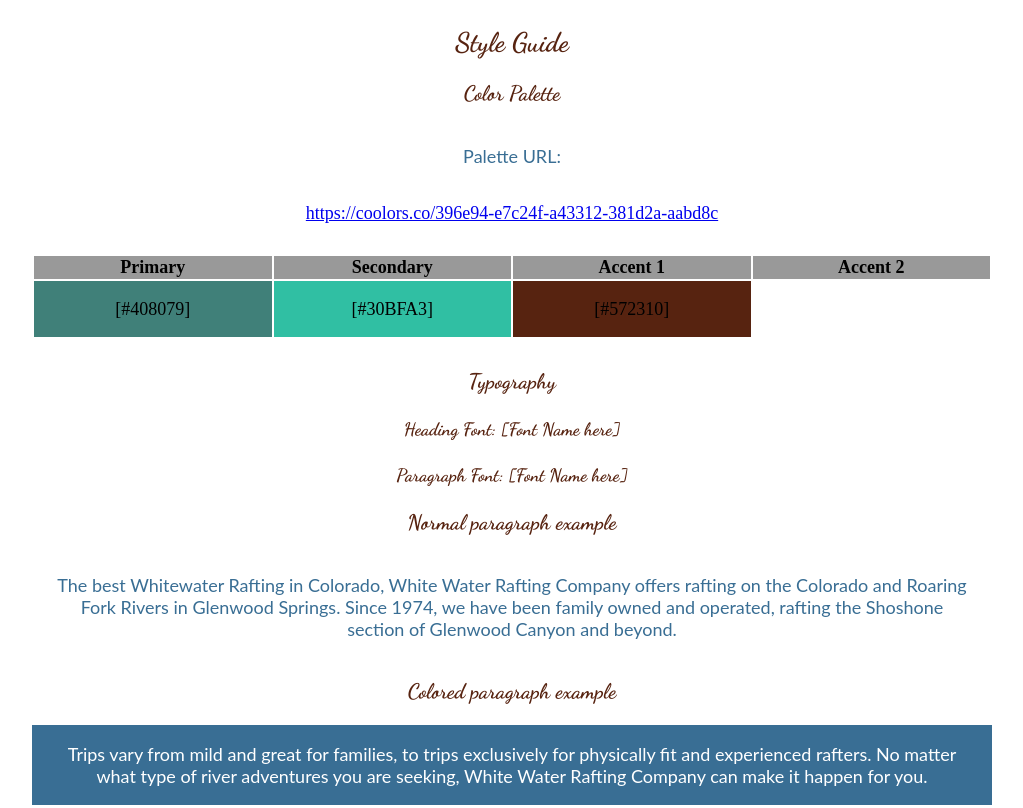
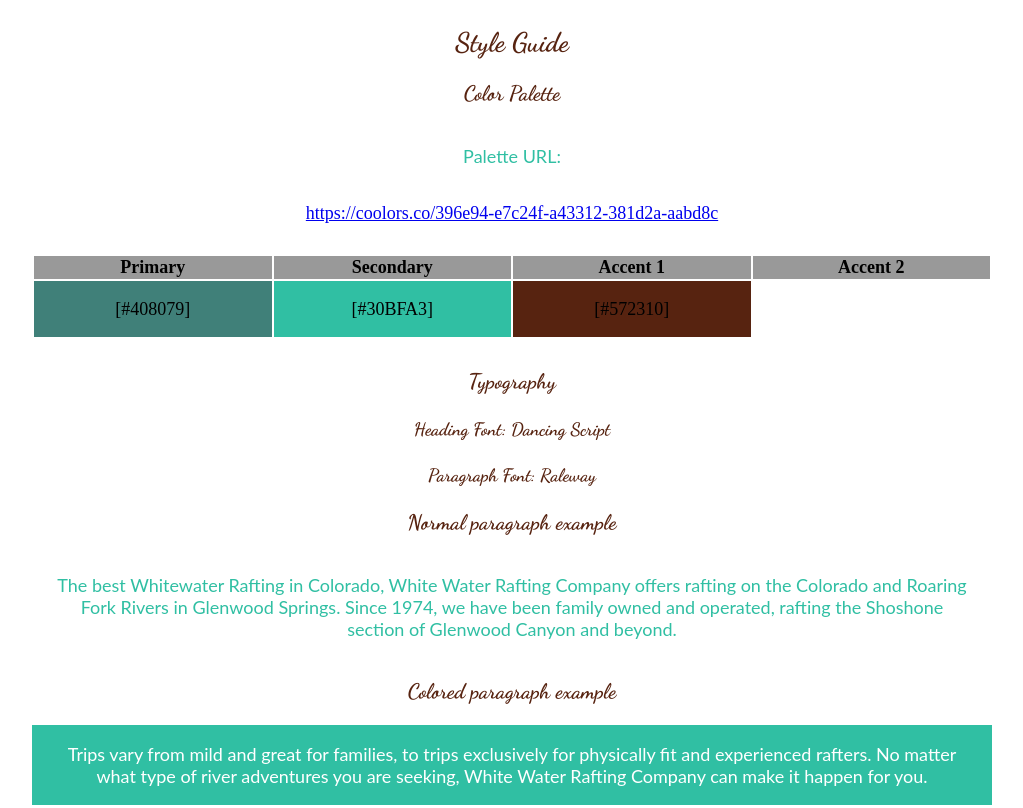
Before and after one commit to zpickering/wdd130, a plain HTML site: page wwr/site-plan-rafting.html in a window 1280 px wide. Shown: the part 1120-1928 px from the top of the page, without its empty margins (128-1151 px from the left). Drawn offline with Linux system fonts and the light colour scheme.

Commit message:
color changed

```diff
--- a/wwr/site-plan-rafting.html
+++ b/wwr/site-plan-rafting.html
@@ -67,11 +67,11 @@
     <!-- Choose a font for your paragraphs (body copy) and headlines. What font(s) have you chosen? Think also about which of your colors above you might use for background and font colors. -->
 
     <h4>
-      Heading Font: [Font Name here]
+      Heading Font: Dancing Script
       <!-- change this -->
     </h4>
     <h4>
-      Paragraph Font: [Font Name here]
+      Paragraph Font: Raleway
       <!-- change this -->
     </h4>
     <h3>Normal paragraph example</h3>
--- a/wwr/styles/site-plan-rafting.css
+++ b/wwr/styles/site-plan-rafting.css
@@ -18,13 +18,13 @@ Fonts are separated by a & */
   /* these colors below should be chosen from among your palette colors above */
   --headline-color-on-white: #572310;  /* headlines on a white background */
   --headline-color-on-color: white; /* headlines on a colored background */
-  --paragraph-color-on-white: #396E94; /* paragraph text on a white background */
+  --paragraph-color-on-white: #30BFA3; /* paragraph text on a white background */
   --paragraph-color-on-color: white; /* paragraph text on a colored background */
-  --paragraph-background-color: #396E94  ;
-  --nav-link-color: #396E94;
+  --paragraph-background-color: #30BFA3  ;
+  --nav-link-color: #30BFA3;
   --nav-background-color: #572310;
   --nav-hover-link-color: white;
-  --nav-hover-background-color: #396E94;
+  --nav-hover-background-color: #30BFA3;
 }
 
 
```
